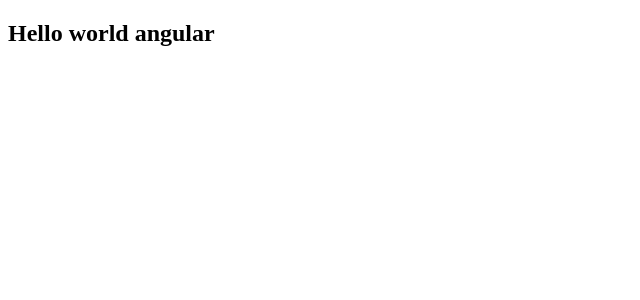
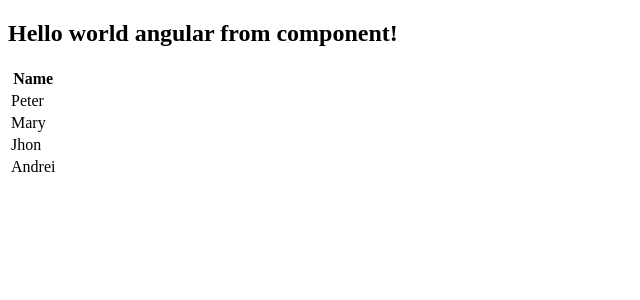
Before and after one commit to jonas-repo/AngularFrontendFullstack, an Angular app: page / in a window 1280 px wide. Shown: the top 300 px of the page, without its empty margins (0-640 px from the left). Built offline with nearby package versions, Linux system fonts and the light colour scheme.

Commit message:
ngfor test for users in app.html

```diff
--- a/src/app/app.html
+++ b/src/app/app.html
@@ -1 +1,14 @@
-<h2>Hello world angular</h2>
+<h2>{{title}}</h2>
+
+<table>
+  <thead>
+    <tr>
+      <th>Name</th>
+    </tr>
+  </thead>
+  <tbody>
+    <tr *ngFor="let user of users">
+      <td>{{user}}</td>
+    </tr>
+  </tbody>
+</table>
--- a/src/app/app.ts
+++ b/src/app/app.ts
@@ -1,12 +1,15 @@
 import { Component } from '@angular/core';
 import { RouterOutlet } from '@angular/router';
+import {CommonModule} from '@angular/common';
+
 
 @Component({
   selector: 'app-root',
-  imports: [RouterOutlet],
+  imports: [RouterOutlet, CommonModule],
   templateUrl: './app.html',
   styleUrl: './app.css'
 })
 export class App {
-  protected title = 'Hola mundo Angular';
+  protected title = 'Hello world angular from component!';
+  users = ['Peter','Mary','Jhon','Andrei'];
 }
```
